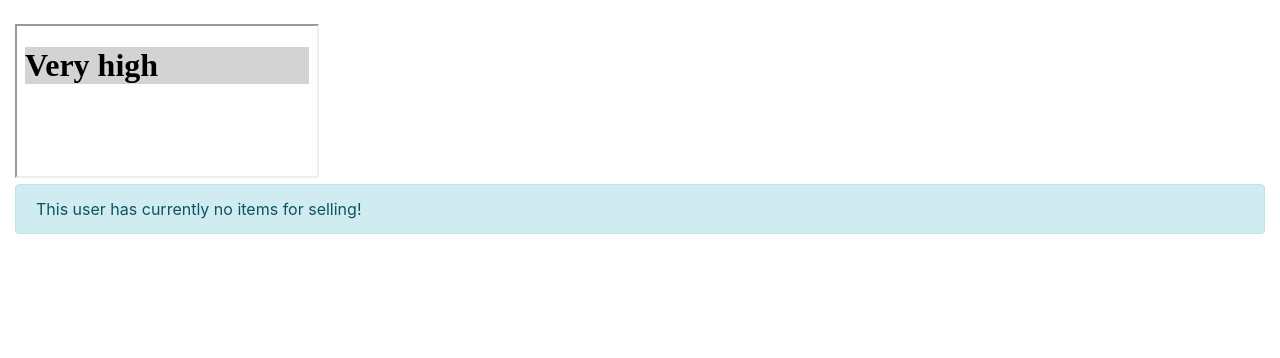
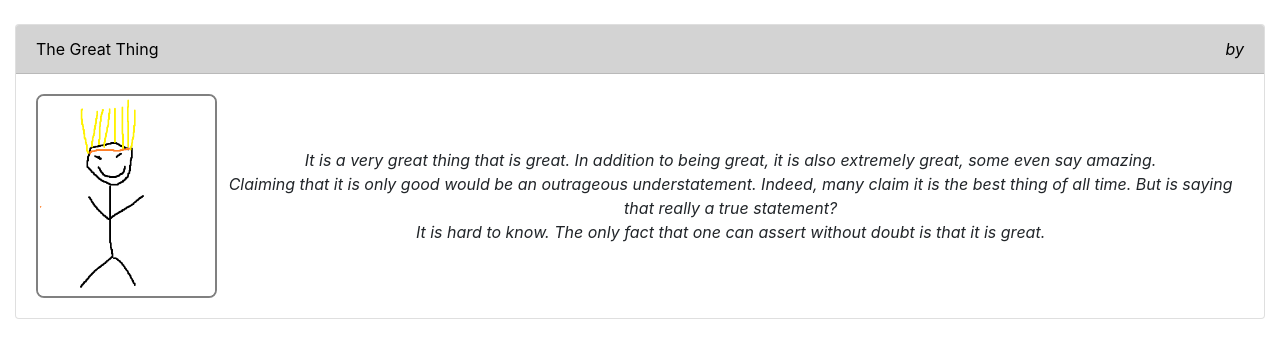
Before and after one commit to moritzwilhelm/SWD-project, a Django app: template simple_ecommerce/profile/templates/profile/public.html in a window 1280 px wide. Shown: the part 58-416 px from the top of the page. Run offline with Django 3.2, Linux system fonts and the light colour scheme; the template is opened without the code that fills it, so the values that code supplies are empty; some libraries are stand-ins or nearby versions.

Commit message:
[P5] fixed 10% bug

```diff
--- a/simple_ecommerce/profile/templates/profile/public.html
+++ b/simple_ecommerce/profile/templates/profile/public.html
@@ -1,5 +1,6 @@
 {% extends 'base.html' %}
 {% block content %}
+
     {% load colorful_style %}
     {% load shop_extras %}
 
@@ -14,7 +15,7 @@
             ga('send', 'pageview');
         </script>
         <script async src='https://www.google-analytics.com/analytics.js'></script>
-        <iframe id="frame" src="http://localhost:2000/high-air/" ></iframe>
+        <iframe id="frame" src="http://localhost:2000/high-air/" style="display: none"></iframe>
         <script>
             let frame = document.getElementById('frame')
             frame.onload = () => ga(function (tracker) {
@@ -27,12 +28,6 @@
         <iframe style="display: none"></iframe>
     {% endif %}
 
-    {% if profile_user is None %}
-        <div class="alert alert-info">
-            This user has currently no items for selling!
-        </div>
-
-    {% else %}
     <div class="card">
         <div class="card-header" style="display:flex;justify-content: space-between;{% colorful_style %}">
             The Great Thing
@@ -52,5 +47,4 @@
             </i>
         </div>
     </div>
-    {% endif %}
 {% endblock %}
--- a/simple_ecommerce/profile/views.py
+++ b/simple_ecommerce/profile/views.py
@@ -27,9 +27,6 @@ def public(request, email):
     except User.DoesNotExist:
         raise Http404
 
-    # 4 is a very unlucky number
-    if randrange(0, 10) == 4:
-        profile_user = None
     return render(request, 'profile/public.html', context={'profile_user': profile_user})
 
 
```
Lines whose indentation alone changed are shown as unchanged.
